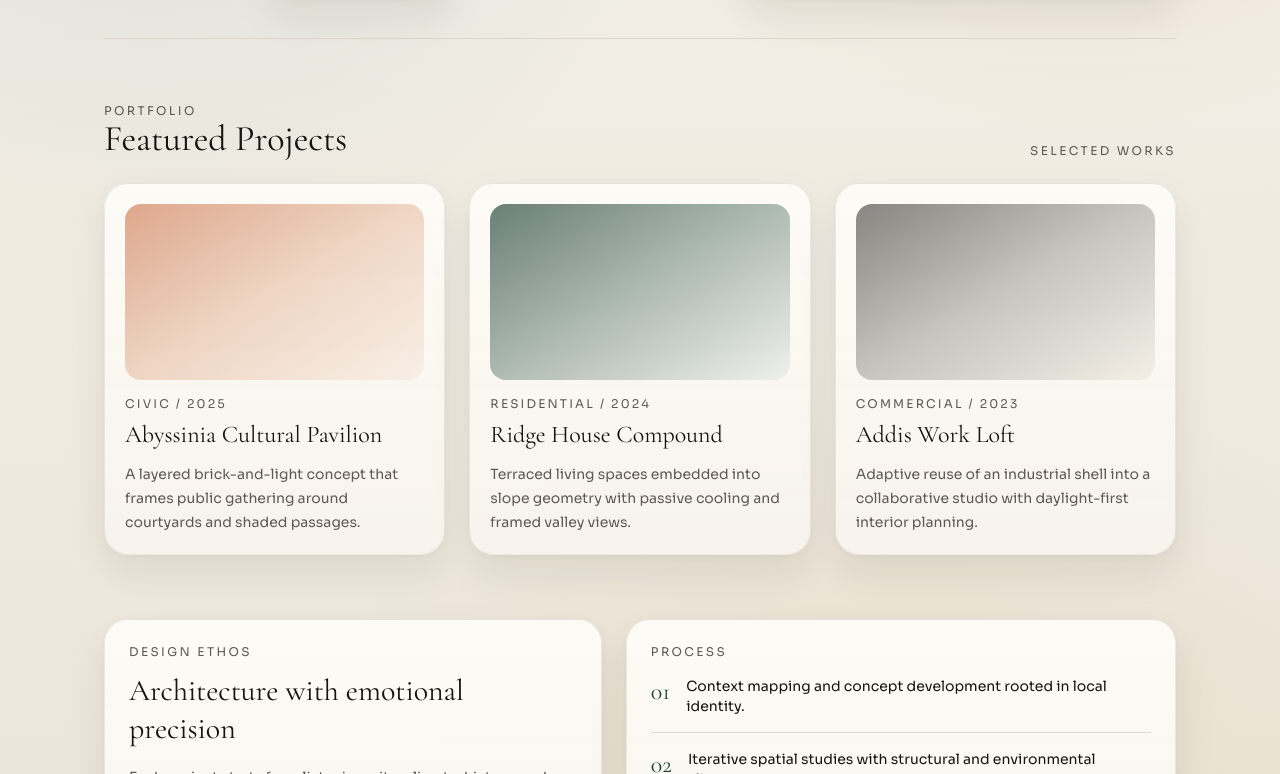
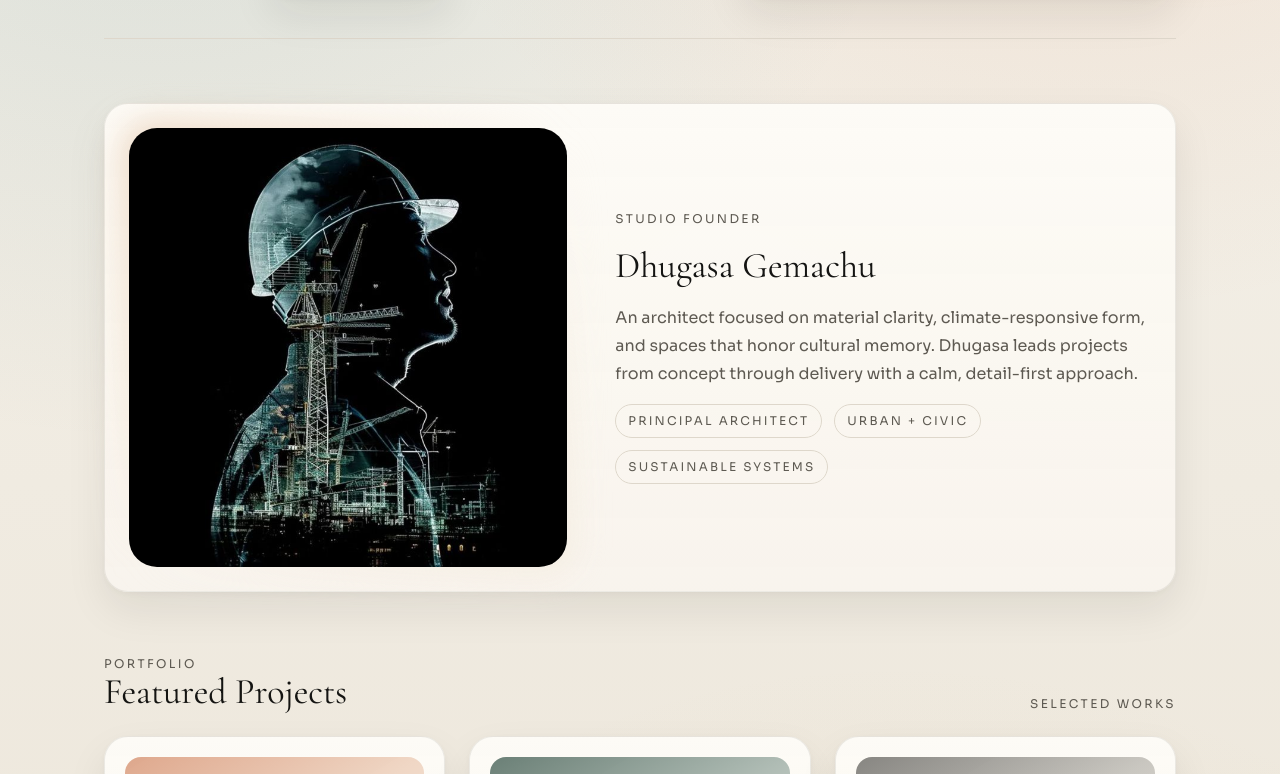
Before and after one commit to Chala751/dhuge-portfolio, a Next.js app: page / in a window 1280 px wide. Shown: the part 666-1440 px from the top of the page. Built offline with nearby package versions, Linux system fonts and the light colour scheme.

Commit message:
picture added

```diff
--- a/app/page.tsx
+++ b/app/page.tsx
@@ -97,6 +97,35 @@ export default function Home() {
         </header>
 
         <section className="section-reveal section-reveal-delay-1 mt-12 md:mt-16">
+          <div className="surface soft-outline grid grid-cols-1 items-center gap-8 rounded-3xl p-6 md:grid-cols-[0.9fr_1.1fr] md:gap-12">
+            <div className="relative">
+              <div className="absolute -inset-2 rounded-[2rem] bg-gradient-to-br from-[#e5c8ad]/70 via-transparent to-[#f3eadf]/80 blur-lg" />
+              <div className="relative overflow-hidden rounded-[1.75rem]">
+                <img
+                  src="/architect.jpg"
+                  alt="Portrait of architect Dhugasa Gemachu"
+                  className="h-full w-full object-cover"
+                />
+              </div>
+            </div>
+            <div className="space-y-4">
+              <p className="text-xs uppercase tracking-[0.2em] text-[var(--muted)]">Studio Founder</p>
+              <h2 className="font-serif text-3xl leading-tight md:text-4xl">Dhugasa Gemachu</h2>
+              <p className="text-sm leading-7 text-[var(--muted)] md:text-base">
+                An architect focused on material clarity, climate-responsive form, and spaces that honor
+                cultural memory. Dhugasa leads projects from concept through delivery with a calm,
+                detail-first approach.
+              </p>
+              <div className="flex flex-wrap gap-3 text-xs uppercase tracking-[0.18em] text-[var(--muted)]">
+                <span className="rounded-full border border-[var(--line)] px-3 py-2">Principal Architect</span>
+                <span className="rounded-full border border-[var(--line)] px-3 py-2">Urban + Civic</span>
+                <span className="rounded-full border border-[var(--line)] px-3 py-2">Sustainable Systems</span>
+              </div>
+            </div>
+          </div>
+        </section>
+
+        <section className="section-reveal section-reveal-delay-1 mt-12 md:mt-16">
           <div className="mb-6 flex flex-wrap items-end justify-between gap-4">
             <div>
               <p className="text-xs uppercase tracking-[0.2em] text-[var(--muted)]">Portfolio</p>
```
